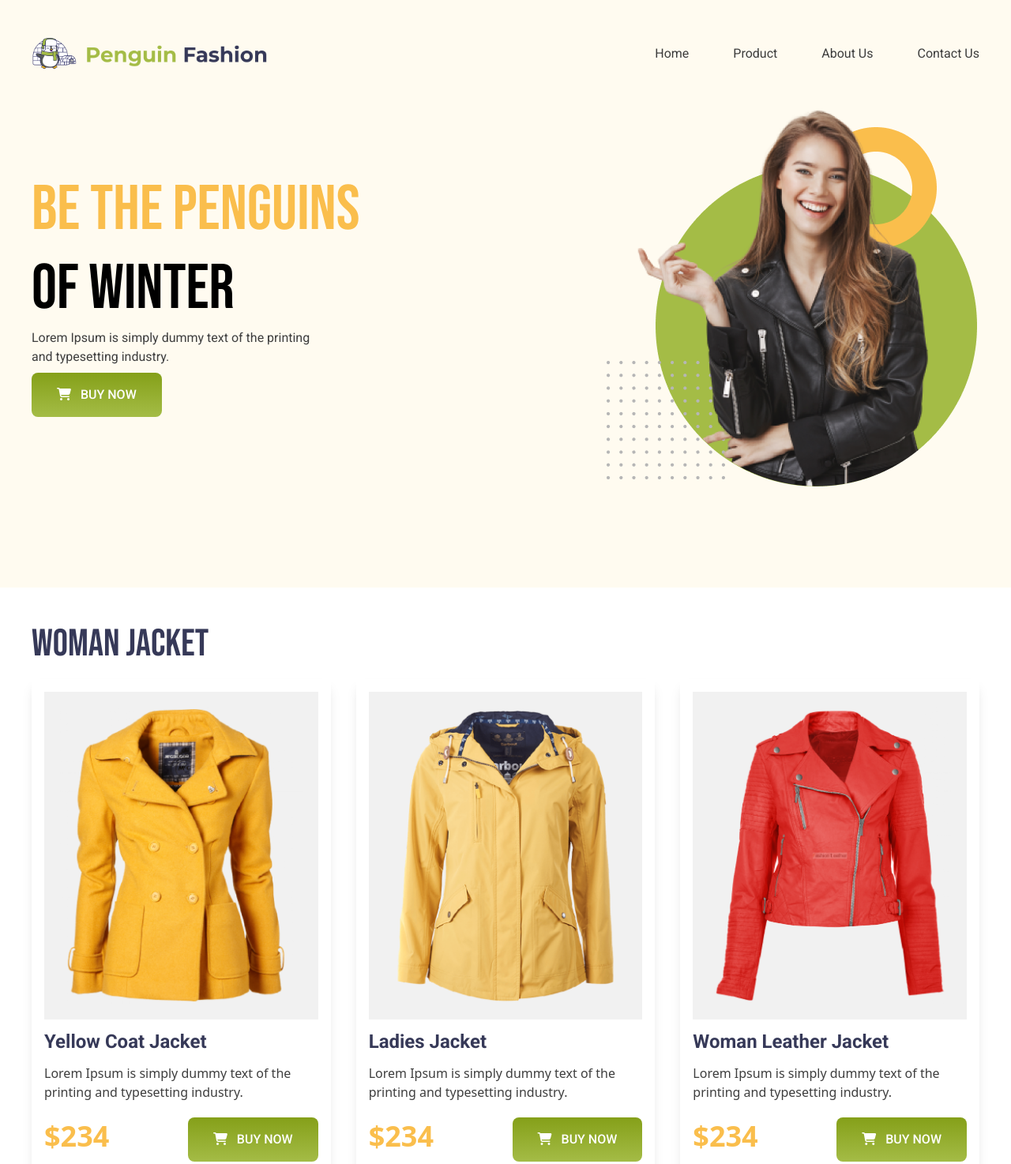
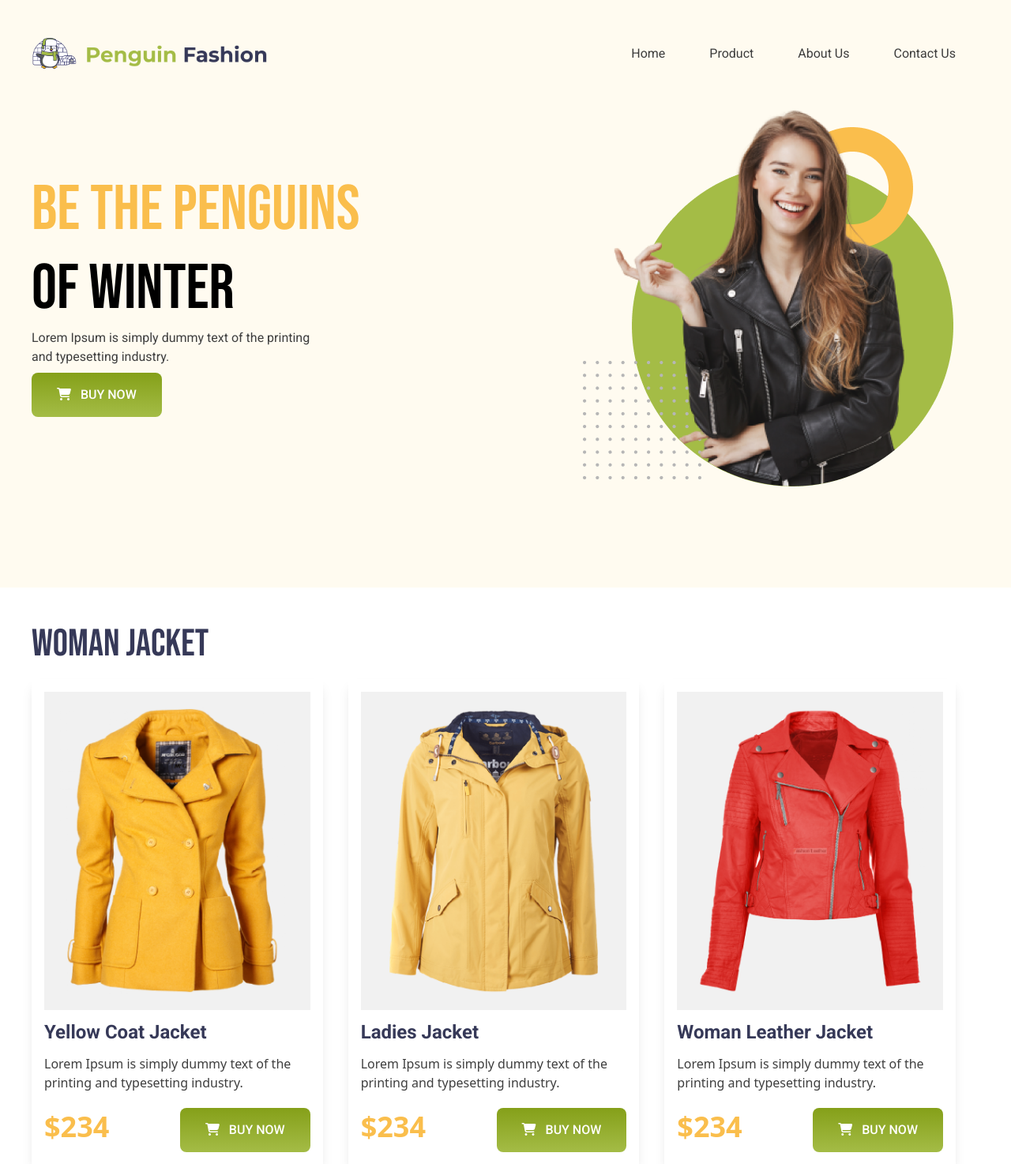
Before and after one commit to kamrulHasan833/penguin-fashion, a plain HTML site: page index.html in a window 1280 px wide. Shown: the top 1474 px of the page at 79% size. Drawn offline with nearby package versions, Linux system fonts and the light colour scheme.

Commit message:
Some modification on index file

```diff
--- a/index.html
+++ b/index.html
@@ -26,7 +26,7 @@
   </head>
   <body>
     <header class="bg-[#FFFBF0] pt-12 pb-32">
-      <div class="max-w-[1170] mx-5 2xl:mx-auto xl:mx-10 sm:mx-8">
+      <div class="max-w-[1170px] mx-5 2xl:mx-auto xl:mx-10 sm:mx-8">
         <nav
           class="flex flex-col md:flex-row gap-4 md:gap-0 justify-between items-center"
         >
@@ -76,7 +76,7 @@
     <main>
       <!-- Women Jackets -->
       <section>
-        <div class="max-w-[1170] mx-5 2xl:mx-auto xl:mx-10 sm:mx-8">
+        <div class="max-w-[1170px] mx-5 2xl:mx-auto xl:mx-10 sm:mx-8">
           <!-- Section Heading -->
           <div class="mt-12 mb-5">
             <h2
```
